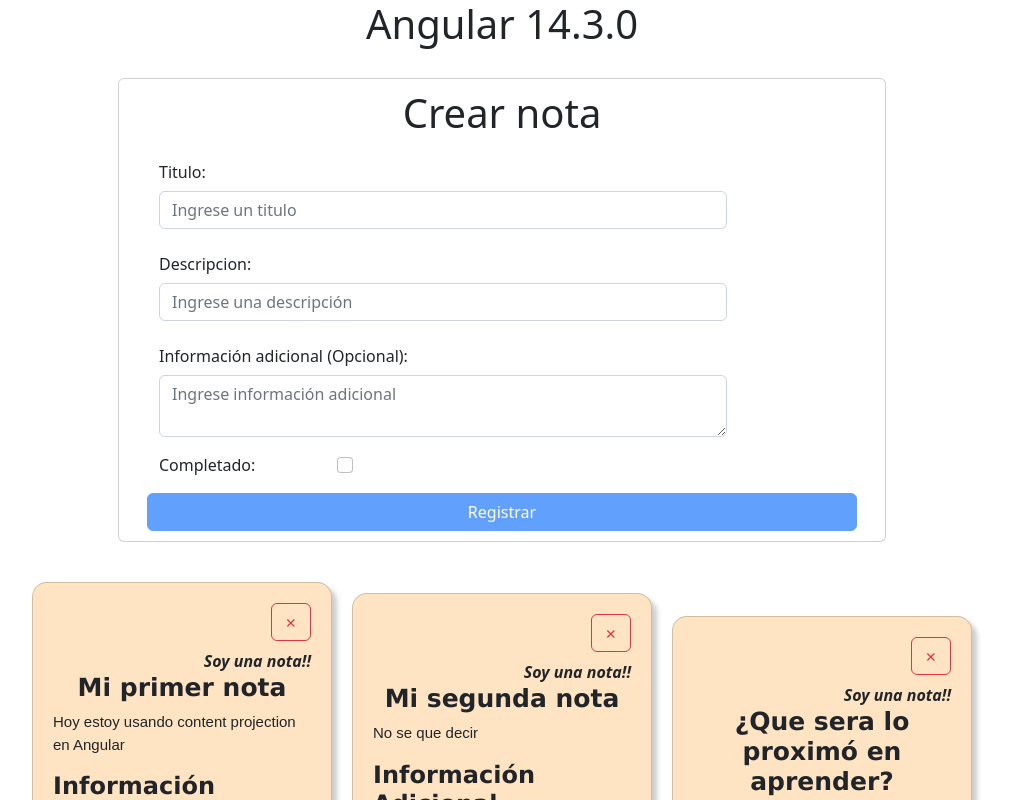
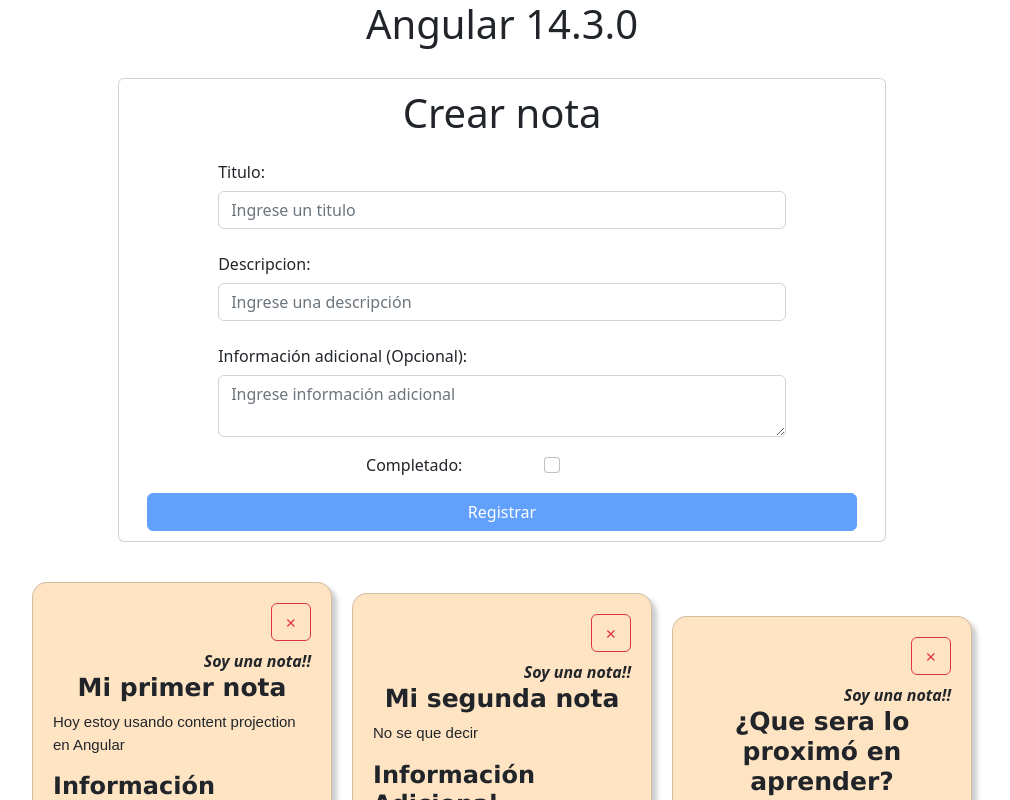
Before and after one commit to Afsilva0/angular-content-projection, an Angular app: page /notes in a window 1280 px wide. Shown: the top 800 px of the page, without its empty margins (138-1148 px from the left). Built offline with nearby package versions, Linux system fonts and the light colour scheme.

Commit message:
1 file modified

```diff
--- a/src/app/modules/notes/create-note/create-note.component.html
+++ b/src/app/modules/notes/create-note/create-note.component.html
@@ -1,7 +1,7 @@
 <form class="form-note card" [formGroup]="form" (ngSubmit)="registar()">
   <h1 class="text-center mb-3">Crear nota</h1>
 
-  <div class="row mb-3">
+  <div class="row justify-content-center mb-3">
     <label class="col-sm-10 col-form-label"> Titulo: </label>
     <div class="col-sm-10">
       <input
@@ -13,7 +13,7 @@
     </div>
   </div>
 
-  <div class="row mb-3">
+  <div class="row justify-content-center mb-3">
     <label class="col-sm-10 col-form-label"> Descripcion: </label>
 
     <div class="col-sm-10">
@@ -26,7 +26,7 @@
     </div>
   </div>
 
-  <div class="row mb-3">
+  <div class="row justify-content-center mb-3">
     <label class="col-sm-10 col-form-label">
       Información adicional (Opcional):
     </label>
@@ -41,9 +41,9 @@
     </div>
   </div>
 
-  <div class="row mb-3">
+  <div class="row justify-content-center mb-3">
     <label class="col-sm-3 form-check-label"> Completado: </label>
-    <div class="col-sm-9">
+    <div class="col-sm-2">
       <input
         class="form-check-input"
         formControlName="isComplete"
```
